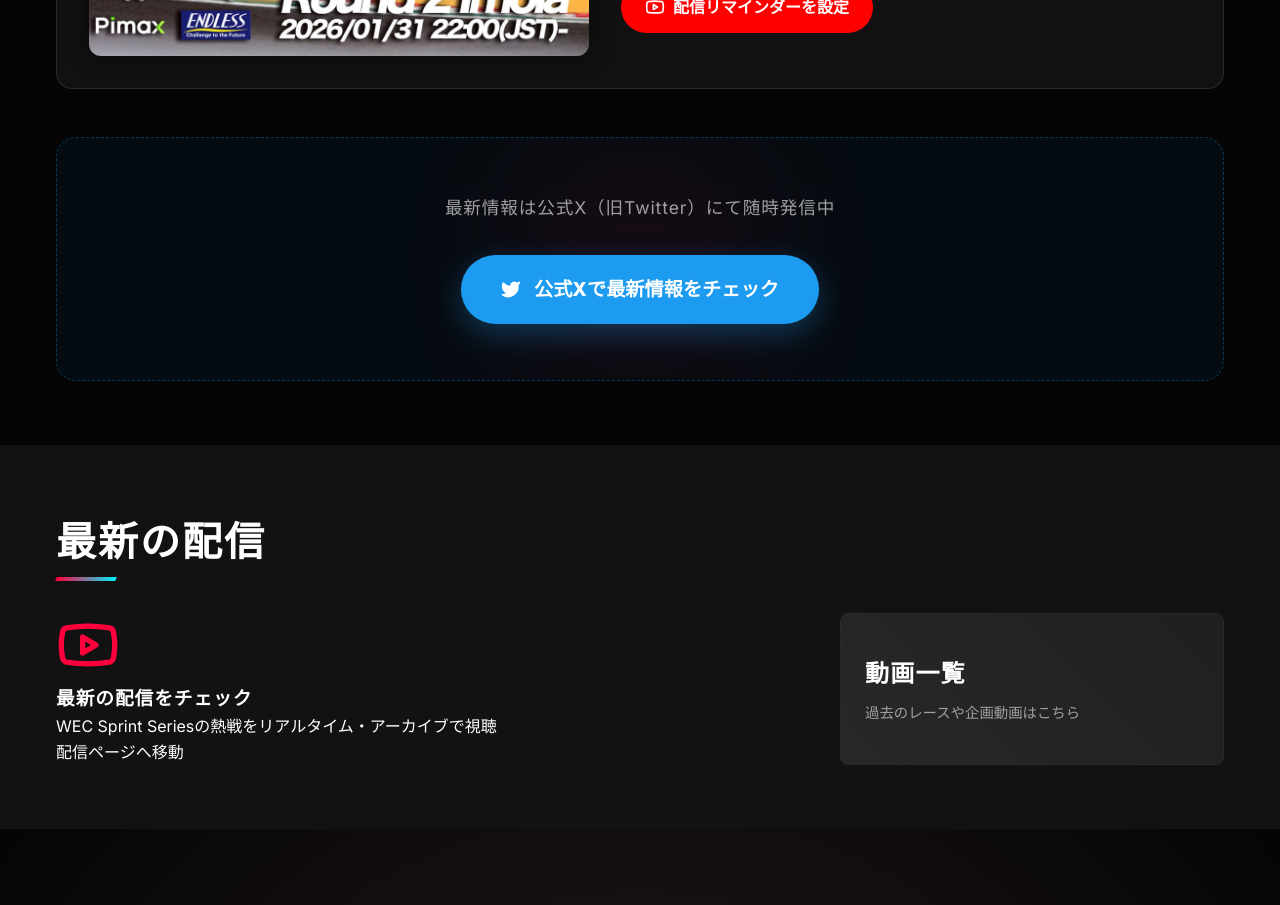
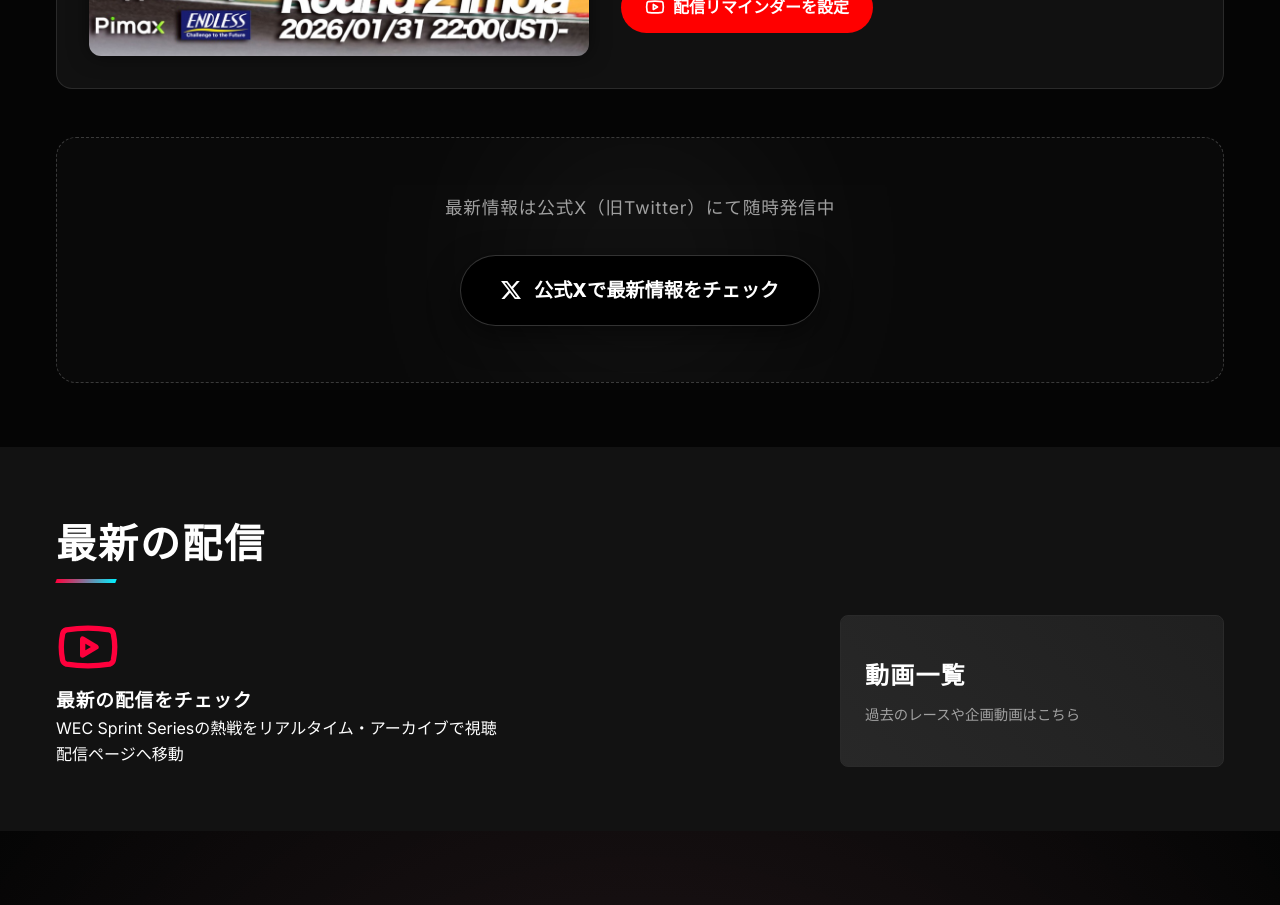
Before and after one commit to ciccida/wec-sprint-series, a React (Vite) app: page / in a window 1280 px wide. Shown: the part 1340-2245 px from the top of the page. Built offline with nearby package versions, Linux system fonts and the light colour scheme.

Commit message:
style: Update to official X branding (black theme & logo)

```diff
--- a/src/components/TwitterFeed.css
+++ b/src/components/TwitterFeed.css
@@ -5,9 +5,9 @@
 .twitter-cta-wrapper {
     text-align: center;
     padding: 3.5rem 2rem;
-    background: rgba(29, 155, 240, 0.05);
+    background: rgba(255, 255, 255, 0.02);
     border-radius: 20px;
-    border: 1px dashed rgba(29, 155, 240, 0.3);
+    border: 1px dashed rgba(255, 255, 255, 0.2);
     margin-top: 1rem;
     position: relative;
     overflow: hidden;
@@ -19,11 +19,11 @@
     top: 50%;
     left: 50%;
     transform: translate(-50%, -50%);
-    width: 200px;
-    height: 200px;
-    background: var(--color-primary);
-    filter: blur(80px);
-    opacity: 0.1;
+    width: 250px;
+    height: 250px;
+    background: #fff;
+    filter: blur(100px);
+    opacity: 0.05;
     z-index: -1;
 }
 
@@ -34,11 +34,11 @@
     letter-spacing: 0.05em;
 }
 
-.btn-twitter-primary {
+.btn-x-primary {
     display: inline-flex;
     align-items: center;
     gap: 0.8rem;
-    background: #1d9bf0;
+    background: #000;
     color: #fff;
     padding: 1.2rem 2.5rem;
     border-radius: 50px;
@@ -46,18 +46,20 @@
     font-size: 1.2rem;
     text-decoration: none;
     transition: all 0.4s cubic-bezier(0.175, 0.885, 0.32, 1.275);
-    box-shadow: 0 10px 30px rgba(29, 155, 240, 0.3);
+    border: 1px solid rgba(255, 255, 255, 0.2);
+    box-shadow: 0 10px 30px rgba(0, 0, 0, 0.5);
 }
 
-.btn-twitter-primary:hover {
+.btn-x-primary:hover {
     background: #fff;
-    color: #1d9bf0;
+    color: #000;
     transform: translateY(-5px) scale(1.05);
-    box-shadow: 0 15px 40px rgba(29, 155, 240, 0.5);
+    border-color: #fff;
+    box-shadow: 0 15px 40px rgba(255, 255, 255, 0.1);
 }
 
 @media (max-width: 768px) {
-    .btn-twitter-primary {
+    .btn-x-primary {
         width: 100%;
         justify-content: center;
         font-size: 1.1rem;
--- a/src/components/TwitterFeed.jsx
+++ b/src/components/TwitterFeed.jsx
@@ -14,8 +14,10 @@ const TwitterFeed = () => {
 
                 <div className="twitter-cta-wrapper">
                     <p className="cta-description">最新情報は公式X（旧Twitter）にて随時発信中</p>
-                    <a href="https://twitter.com/series27228" target="_blank" rel="noopener noreferrer" className="btn-twitter-primary">
-                        <Twitter size={20} fill="currentColor" />
+                    <a href="https://twitter.com/series27228" target="_blank" rel="noopener noreferrer" className="btn-x-primary">
+                        <svg width="20" height="20" viewBox="0 0 24 24" fill="currentColor">
+                            <path d="M18.901 1.153h3.68l-8.04 9.19L24 22.846h-7.406l-5.8-7.584-6.638 7.584H.474l8.6-9.83L0 1.154h7.594l5.243 6.932 6.064-6.932zm-1.294 19.497h2.039L6.482 3.239H4.295l13.312 17.411z" />
+                        </svg>
                         公式Xで最新情報をチェック
                     </a>
                 </div>
```
